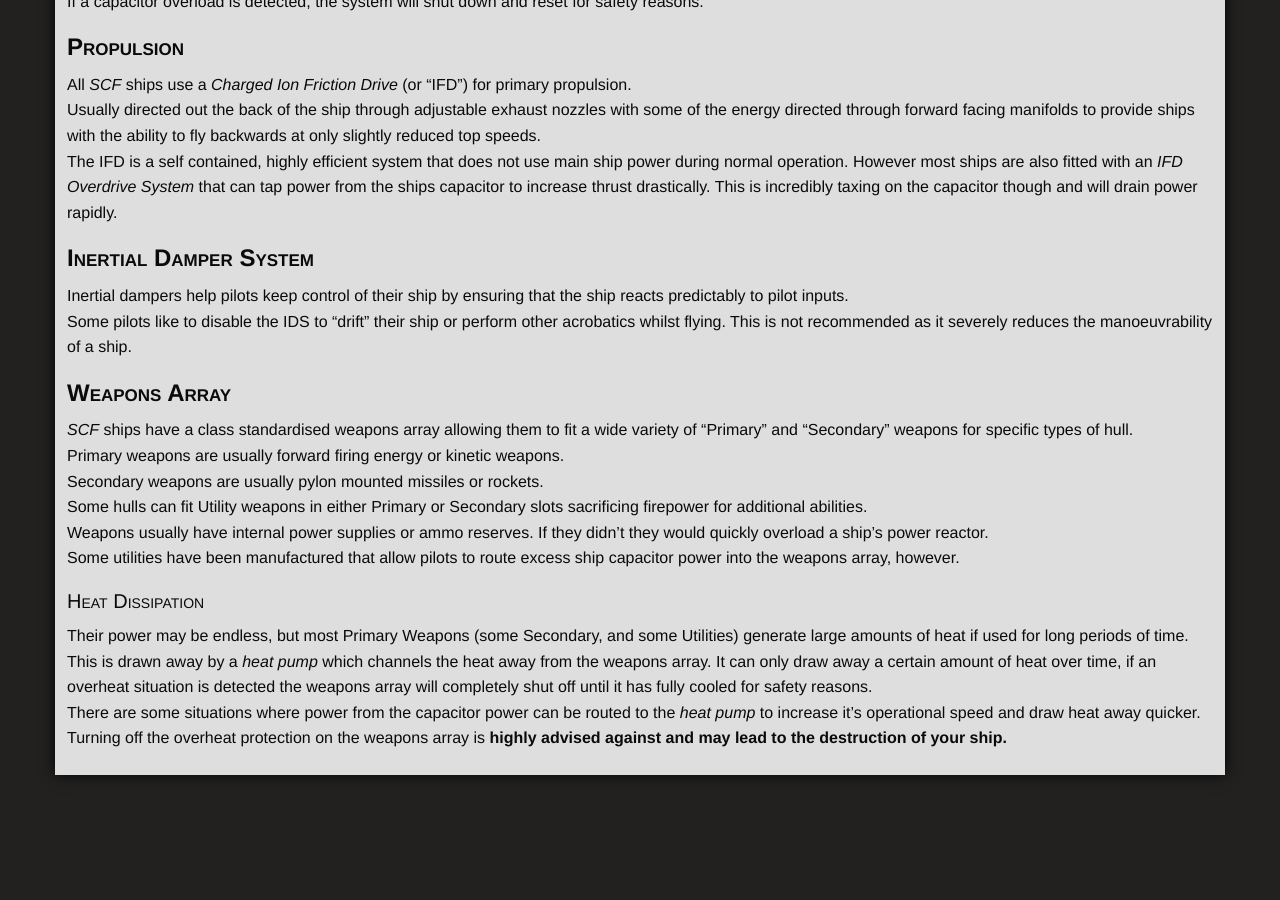
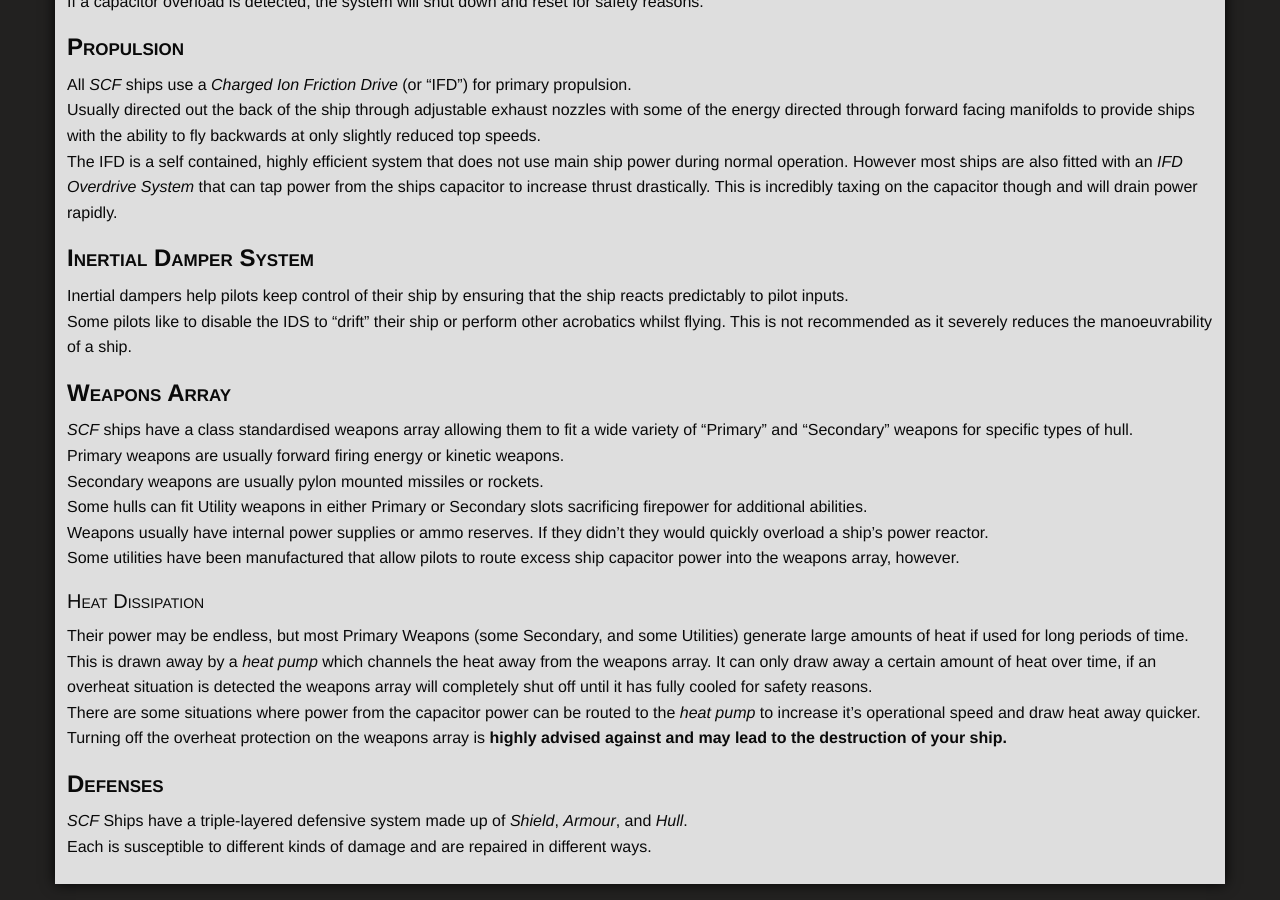
Before and after one commit to ori-sky/polar-space, a Jekyll site: the page built from designs/ships.md, in a window 1280 px wide and 900 px high, scrolled down 632 px. Built offline with Jekyll 4.4.1, drawn with Linux system fonts in a browser that asks for light colours; nearby versions of some CDN libraries; some web fonts are replaced; our own code applies the rules of GitHub Pages for plain Markdown files; library files that are not in the unit come from our copies; before the commit the page ends 1423 px from its top, so only the background shows below that.

Commit message:
designs/ships.md updated from https://stackedit.io/

```diff
--- a/designs/ships.md
+++ b/designs/ships.md
@@ -40,10 +40,13 @@ This is drawn away by a *heat pump* which channels the heat away from the weapon
 There are some situations where power from the capacitor power can be routed to the *heat pump* to increase it's operational speed and draw heat away quicker.
 Turning off the overheat protection on the weapons array is **highly advised against and may lead to the destruction of your ship.**
 
+## Defenses
+*SCF* Ships have a triple-layered defensive system made up of *Shield*, *Armour*, and *Hull*.
+Each is susceptible to different kinds of damage and are repaired in different ways.
 
 
 <!--stackedit_data:
 eyJwcm9wZXJ0aWVzIjoiZXh0ZW5zaW9uczpcbiAgcHJlc2V0Oi
-BnZm1cbiIsImhpc3RvcnkiOlstNTI2MTI4Njc2LC0xMDM0MDI1
-OTE3XX0=
+BnZm1cbiIsImhpc3RvcnkiOlstMTI0Njg3MDc5MiwtMTAzNDAy
+NTkxN119
 -->
```
